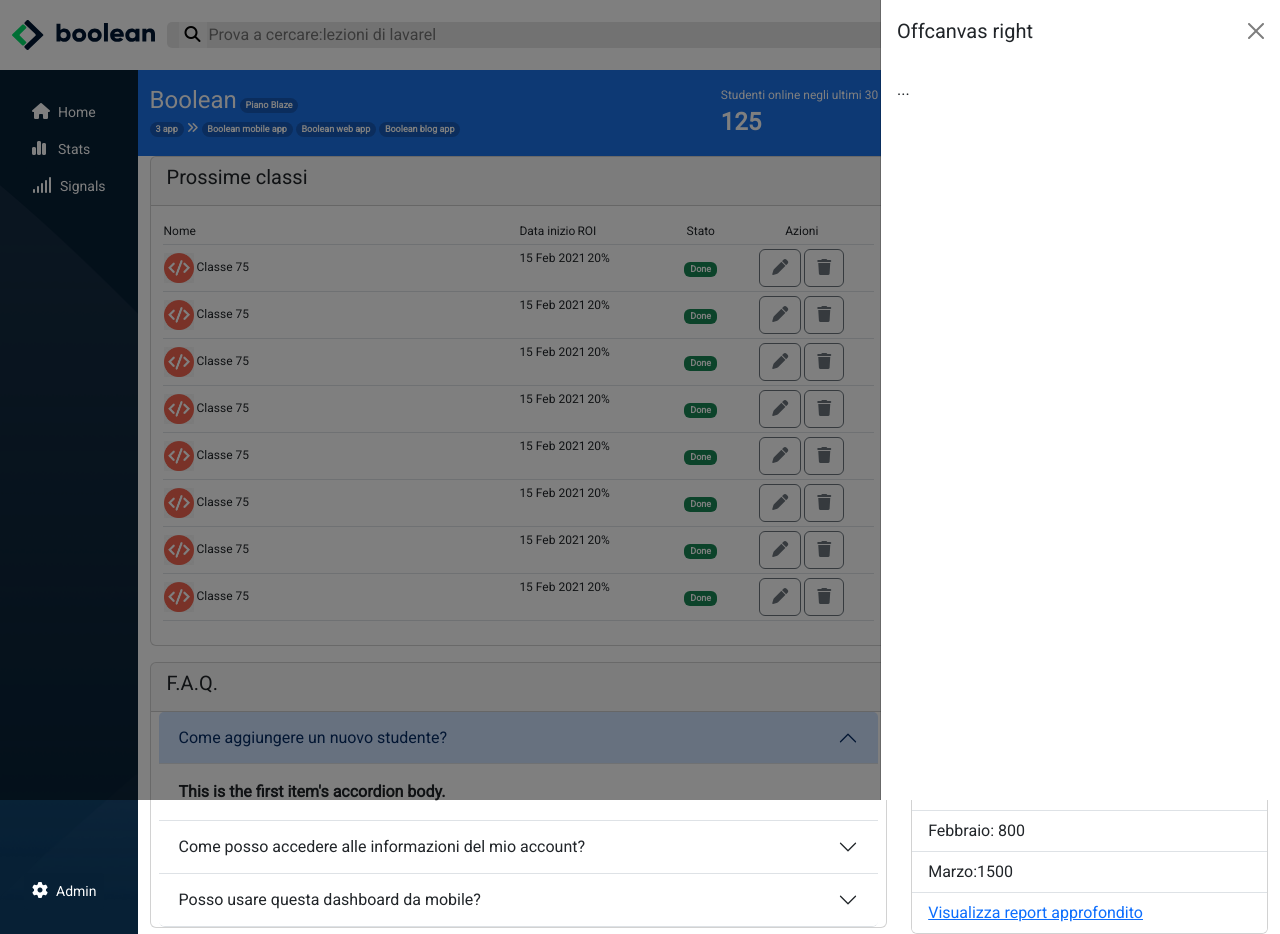
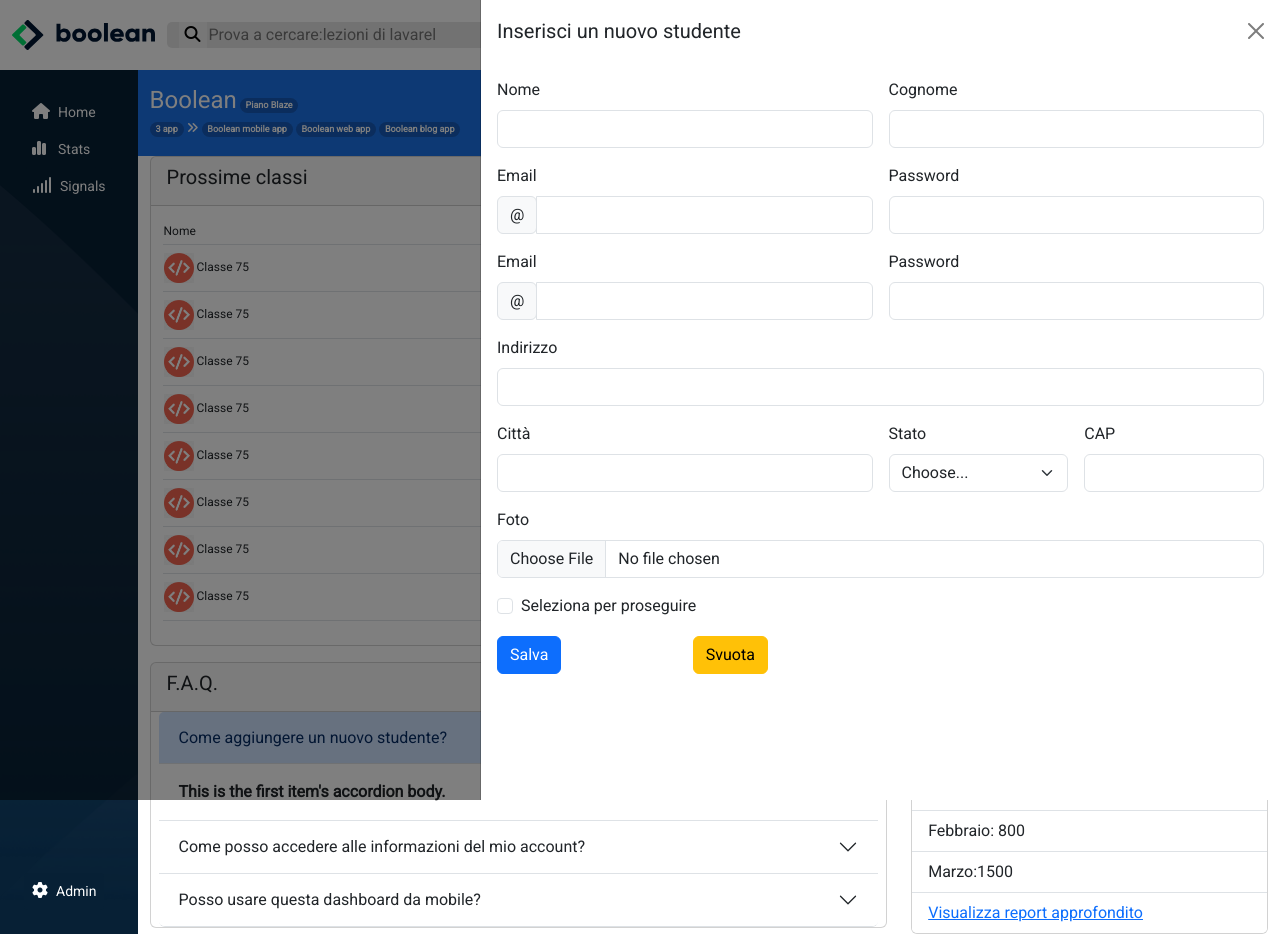
Before and after one commit to Mikel3010/html-css-bootstrap-dashboard, a plain HTML site: page index.html in a window 1280 px wide. Both pictures are taken after a click on the button 1130 px from the left and 105 px from the top of the page. Drawn offline with nearby package versions, Linux system fonts and the light colour scheme.

Commit message:
fine con offcanvas

```diff
--- a/css/style.css
+++ b/css/style.css
@@ -95,3 +95,18 @@ header img{
     max-width: 100%;
     max-height: 100%;
 }
+.offcanvas{
+    --bs-offcanvas-zindex: 1045;
+    --bs-offcanvas-width: 100%;
+    max-width: 800px;
+    --bs-offcanvas-height: 30vh;
+    --bs-offcanvas-padding-x: 1rem;
+    --bs-offcanvas-padding-y: 1rem;
+    --bs-offcanvas-color: var(--bs-body-color);
+    --bs-offcanvas-bg: var(--bs-body-bg);
+    --bs-offcanvas-border-width: var(--bs-border-width);
+    --bs-offcanvas-border-color: var(--bs-border-color-translucent);
+    --bs-offcanvas-box-shadow: 0 0.125rem 0.25rem rgba(var(--bs-body-color-rgb), 0.075);
+    --bs-offcanvas-transition: transform 0.3s ease-in-out;
+    --bs-offcanvas-title-line-height: 1.5;
+  }
--- a/index.html
+++ b/index.html
@@ -366,14 +366,84 @@
         </div>
         <!-- /main container  -->
     </main>
+    <!-- canvas  -->
     <div class="offcanvas offcanvas-end" tabindex="-1" id="offcanvasRight" aria-labelledby="offcanvasRightLabel">
         <div class="offcanvas-header">
-        <h5 class="offcanvas-title" id="offcanvasRightLabel">Offcanvas right</h5>
+        <h5 class="offcanvas-title" id="offcanvasRightLabel">Inserisci un nuovo studente</h5>
         <button type="button" class="btn-close" data-bs-dismiss="offcanvas" aria-label="Close"></button>
         </div>
         <div class="offcanvas-body">
-        ...
+            <form class="row g-3 needs-validation" novalidate>
+                <div class="col-12 col-md-6">
+                  <label for="validationCustom01" class="form-label">Nome</label>
+                  <input type="text" class="form-control" id="validationCustom01" value="" required>
+                </div>
+                <div class="col-12 col-md-6">
+                  <label for="validationCustom02" class="form-label">Cognome</label>
+                  <input type="text" class="form-control" id="validationCustom02" value="" required>
+                </div>
+                <div class="col-12 col-md-6">
+                  <label for="validationCustomemail" class="form-label">Email</label>
+                  <div class="input-group has-validation">
+                    <span class="input-group-text" id="inputGroupPrepend">@</span>
+                    <input type="text" class="form-control" id="validationCustomemail" aria-describedby="inputGroupPrepend" required>
+                  </div>
+                </div>
+                <div class="col-12 col-md-6">
+                    <label for="exampleInputPassword1" class="form-label">Password</label>
+                    <input type="password" class="form-control" id="exampleInputPassword1">
+                </div>
+                <div class="col-12 col-md-6">
+                    <label for="validationCustomemail" class="form-label">Email</label>
+                    <div class="input-group has-validation">
+                      <span class="input-group-text" id="inputGroupPrepend">@</span>
+                      <input type="text" class="form-control" id="validationCustomemail" aria-describedby="inputGroupPrepend" required>
+                    </div>
+                  </div>
+                  <div class="col-12 col-md-6">
+                      <label for="exampleInputPassword1" class="form-label">Password</label>
+                      <input type="password" class="form-control" id="exampleInputPassword1">
+                  </div>
+                  <div class="col-12">
+                    <label for="validationCustom03" class="form-label">Indirizzo</label>
+                    <input type="text" class="form-control" id="validationCustom03" required>
+                  </div>
+                <div class="col-12 col-md-6">
+                  <label for="validationCustom03" class="form-label">Città</label>
+                  <input type="text" class="form-control" id="validationCustom03" required>
+                </div>
+                <div class="col-12 col-md-3">
+                  <label for="validationCustom04" class="form-label">Stato</label>
+                  <select class="form-select" id="validationCustom04" required>
+                    <option selected disabled value="">Choose...</option>
+                    <option>...</option>
+                  </select>
+                </div>
+                <div class="col-12 col-md-3">
+                  <label for="validationCustom05" class="form-label">CAP</label>
+                  <input type="text" class="form-control" id="validationCustom05" required>
+                </div>
+                <div class="col-12">
+                    <label for="formFile" class="form-label">Foto</label>
+                    <input class="form-control" type="file" id="formFile">
+                  </div>
+                <div class="col-12">
+                  <div class="form-check">
+                    <input class="form-check-input" type="checkbox" value="" id="invalidCheck" required>
+                    <label class="form-check-label" for="invalidCheck">
+                      Seleziona per proseguire
+                    </label>
+                  </div>
+                </div>
+                <div class="col-3">
+                  <button class="btn btn-primary" type="submit">Salva</button>
+                </div>
+                <div class="col-3">
+                    <button type="button" class="btn btn-warning">Svuota</button>
+                </div>
+              </form>
         </div>
+        <!-- /canvas  -->
     </div>
     <!-- /main  -->
     <script src="https://cdn.jsdelivr.net/npm/bootstrap@5.3.0-alpha1/dist/js/bootstrap.bundle.min.js" integrity="sha384-w76AqPfDkMBDXo30jS1Sgez6pr3x5MlQ1ZAGC+nuZB+EYdgRZgiwxhTBTkF7CXvN" crossorigin="anonymous"></script>
```
